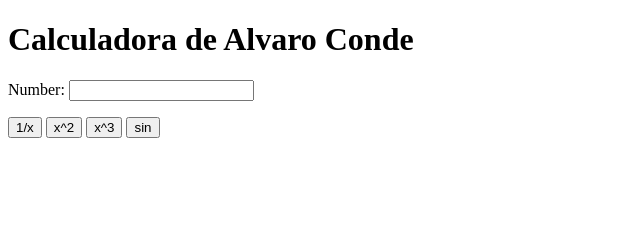
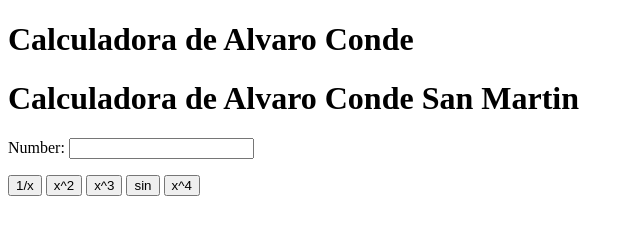
Before and after one commit to Alconde/my_calculator_2, a plain HTML site: page index.html in a window 1280 px wide. Shown: the whole page, without its empty margins (0-640 px from the left). Drawn offline with Linux system fonts and the light colour scheme.

Commit message:
x^4 button

```diff
--- a/index.html
+++ b/index.html
@@ -5,20 +5,29 @@
 		<meta charset="utf-8">
 	</head>
 	<body>
+
 		<h1>Calculadora de Alvaro Conde</h1>
+
+		<h1>Calculadora de Alvaro Conde San Martin</h1>
+
 		Number:
 		<input type="text" id="n1">
 		<p>
 			<button onclick="inverse()"> 1/x </button>
 			<button onclick="square()"> x^2 </button>
 			<button onclick="cube()"> x^3 </button>
+
 			<button onclick="sine()"> sin </button>
+
+			<button onclick="power_4()"> x^4</button>
+
 		</p>
 		<script type="text/javascript">
 			function cube() {
 				var num = document.getElementById("n1");
 				num.value = Math.pow(num.value, 3);
 			}
+
 
 			function square() {
 				var num = document.getElementById("n1");
@@ -33,6 +42,12 @@
 				var num = document.getElementById("n1");
 				num.value = Math.sin(num.value);
 			}
+
+			function power_4() {
+				var num = document.getElementById("n1");
+				num.value = Math.pow(num.value, 4);
+
+			}
 		</script>
 	</body>
 </html>
```
